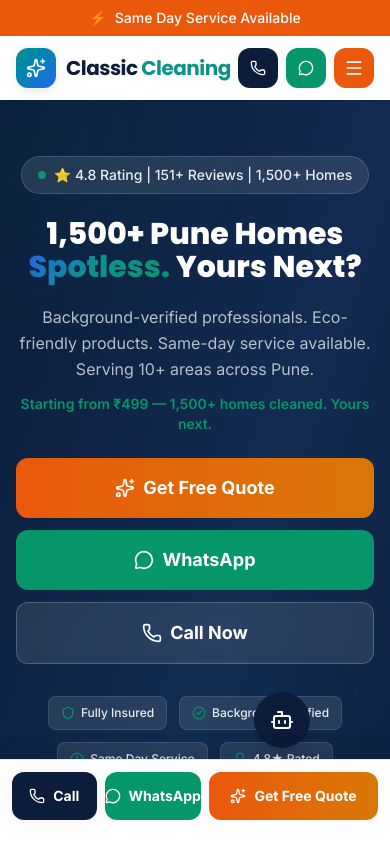
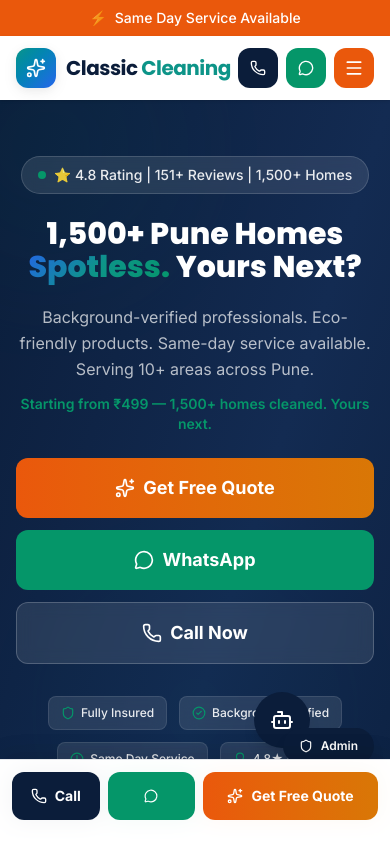
Before and after one commit to SwamiChaudhari/classic-cleaning, a Next.js app: page / in a window 390 px wide. Shown: the top 842 px of the page. Built offline with nearby package versions, Linux system fonts and the light colour scheme.

Commit message:
fix: StickyBottomBar WhatsApp text smaller + Admin button visible on mobile
- WhatsApp icon/text smaller in StickyBottomBar for tighter mobile layout
- Admin button repositioned: bottom-20 right-4 mobile, bottom-24 right-20 desktop
- No overlapping with other floating buttons

```diff
--- a/src/components/AdminButton.tsx
+++ b/src/components/AdminButton.tsx
@@ -12,7 +12,7 @@
       href="/login"
       onMouseEnter={() => setIsHovered(true)}
       onMouseLeave={() => setIsHovered(false)}
-      className="fixed bottom-6 right-6 z-40 hidden lg:flex items-center gap-2 px-4 py-2.5 bg-[#0B1D3A] text-white text-xs font-semibold rounded-full shadow-lg hover:bg-[#0D9488] transition-all duration-300 hover:shadow-xl hover:scale-105"
+      className="fixed bottom-20 right-4 z-40 lg:bottom-24 lg:right-20 flex items-center gap-2 px-4 py-2.5 bg-[#0B1D3A] text-white text-xs font-semibold rounded-full shadow-lg hover:bg-[#0D9488] transition-all duration-300 hover:shadow-xl hover:scale-105"
       title="Admin Dashboard"
     >
       <Shield className="w-3.5 h-3.5" />
--- a/src/components/StickyBottomBar.tsx
+++ b/src/components/StickyBottomBar.tsx
@@ -25,10 +25,10 @@
           href={`https://wa.me/${business.whatsapp}`}
           target="_blank"
           rel="noopener noreferrer"
-          className="flex-1 flex items-center justify-center gap-2 bg-emerald text-white font-bold py-3.5 rounded-xl text-sm active:scale-95 transition-transform min-h-[48px]"
+          className="flex-1 flex items-center justify-center gap-1.5 bg-emerald text-white font-bold py-3.5 rounded-xl text-xs active:scale-95 transition-transform min-h-[48px]"
         >
-          <MessageCircle className="w-4 h-4" />
-          WhatsApp
+          <MessageCircle className="w-3.5 h-3.5" />
+          <span className="hidden sm:inline">WhatsApp</span>
         </a>
 
         {/* Get Free Quote — larger, pulsing */}
```
